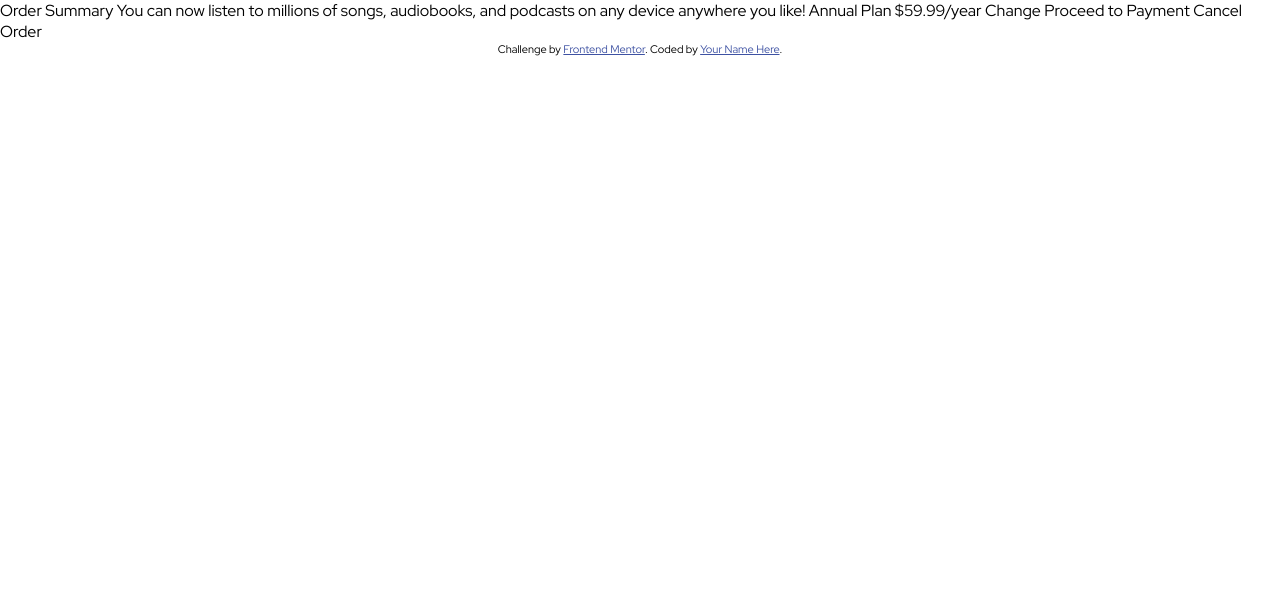
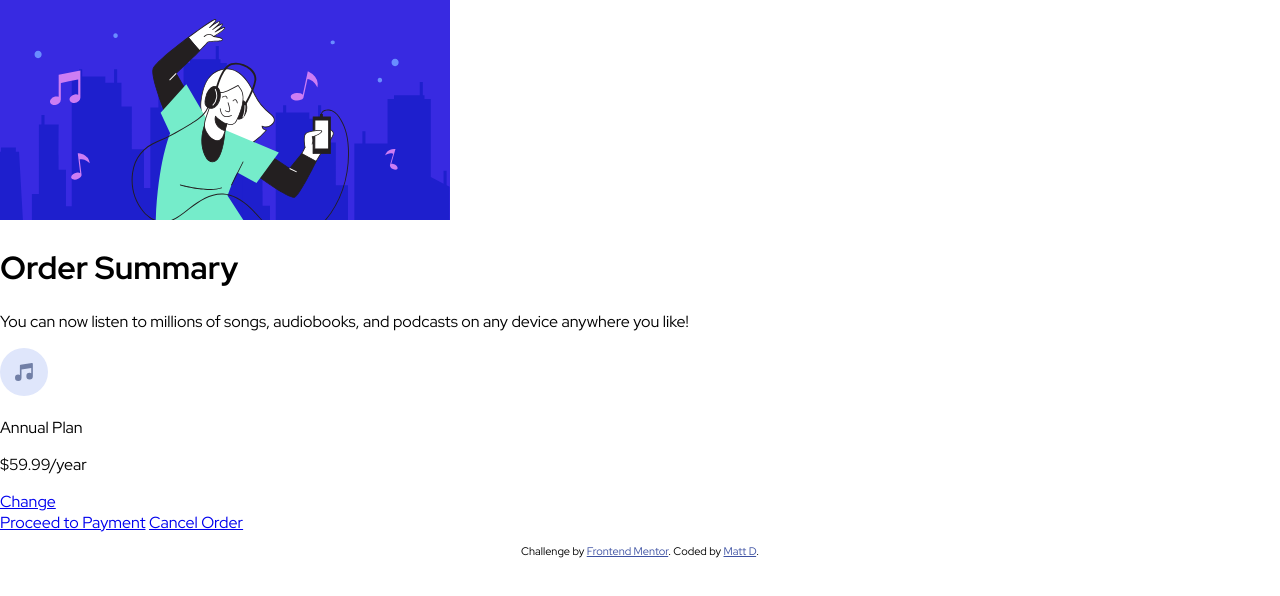
Before and after one commit to davis-matt0/order-summary-card, a plain HTML site: page index.html in a window 1280 px wide. Drawn offline with Linux system fonts and the light colour scheme.

Commit message:
build html layout

```diff
--- a/index.html
+++ b/index.html
@@ -16,18 +16,42 @@
       href="https://fonts.googleapis.com/css2?family=Red+Hat+Display:ital,wght@0,300..900;1,300..900&display=swap"
       rel="stylesheet"
     />
-    <title>Frontend Mentor | Order summary card</title>
+    <title>Order Summary Card</title>
   </head>
   <body>
-    Order Summary You can now listen to millions of songs, audiobooks, and
-    podcasts on any device anywhere you like! Annual Plan $59.99/year Change
-    Proceed to Payment Cancel Order
-
-    <div class="attribution">
-      Challenge by
-      <a href="https://www.frontendmentor.io?ref=challenge" target="_blank"
-        >Frontend Mentor</a
-      >. Coded by <a href="#">Your Name Here</a>.
-    </div>
+    <main role="main">
+      <div class="card">
+        <img
+          src="./images/illustration-hero.svg"
+          alt="a person listening to music and dancing"
+          class="banner"
+        />
+        <h1 class="order-title">Order Summary</h1>
+        <p class="order-message">
+          You can now listen to millions of songs, audiobooks, and podcasts on
+          any device anywhere you like!
+        </p>
+        <div class="plan-container">
+          <img
+            src="./images/icon-music.svg"
+            alt="a music note icon"
+            class="music-icon"
+          />
+          <p class="plan-type">Annual Plan</p>
+          <p class="plan-price">$59.99/year</p>
+          <a href="#" class="change-plan-link">Change</a>
+        </div>
+        <a href="#" class="proceed-to-payment-btn">Proceed to Payment</a>
+        <a href="#" class="cancel-order-btn">Cancel Order</a>
+      </div>
+    </main>
+    <footer class="attribution">
+      <p class="attribution-text">
+        Challenge by
+        <a href="https://www.frontendmentor.io?ref=challenge" target="_blank"
+          >Frontend Mentor</a
+        >. Coded by <a href="https://github.com/davis-matt0">Matt D</a>.
+      </p>
+    </footer>
   </body>
 </html>
```
